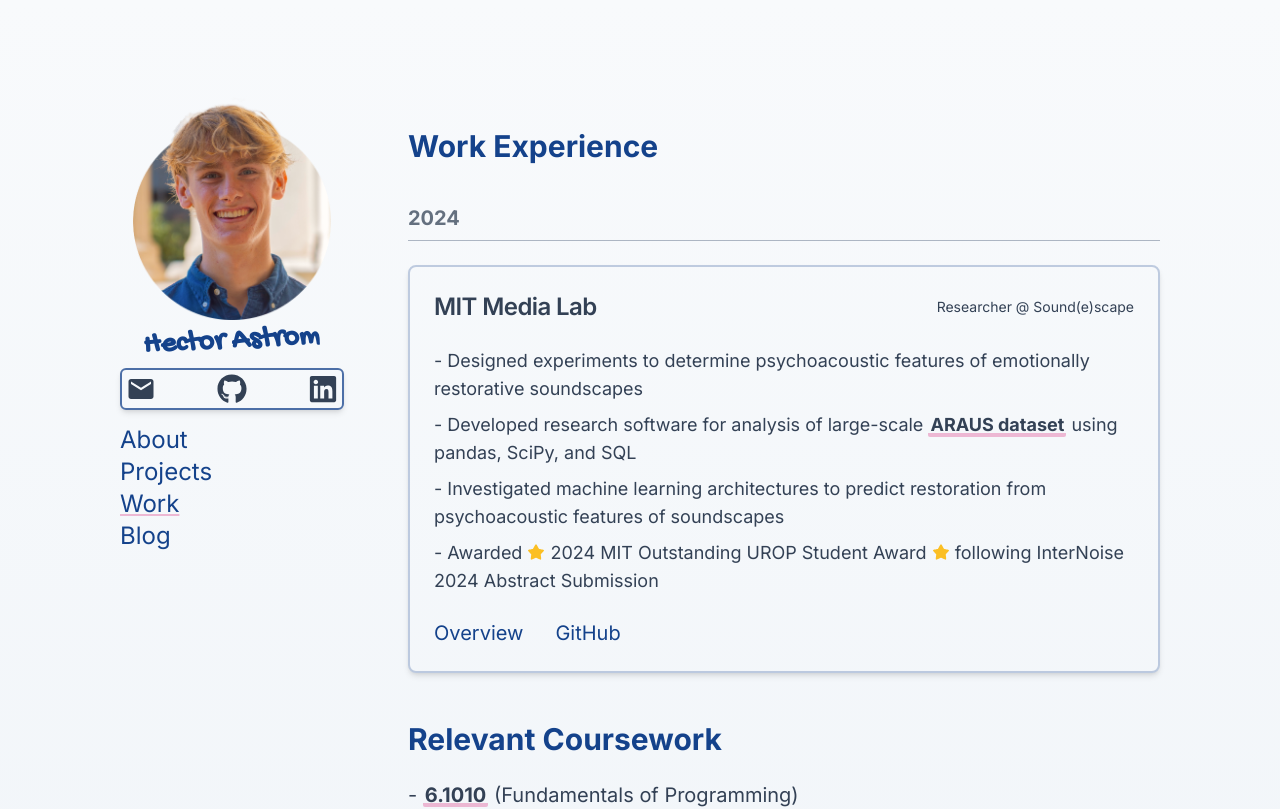
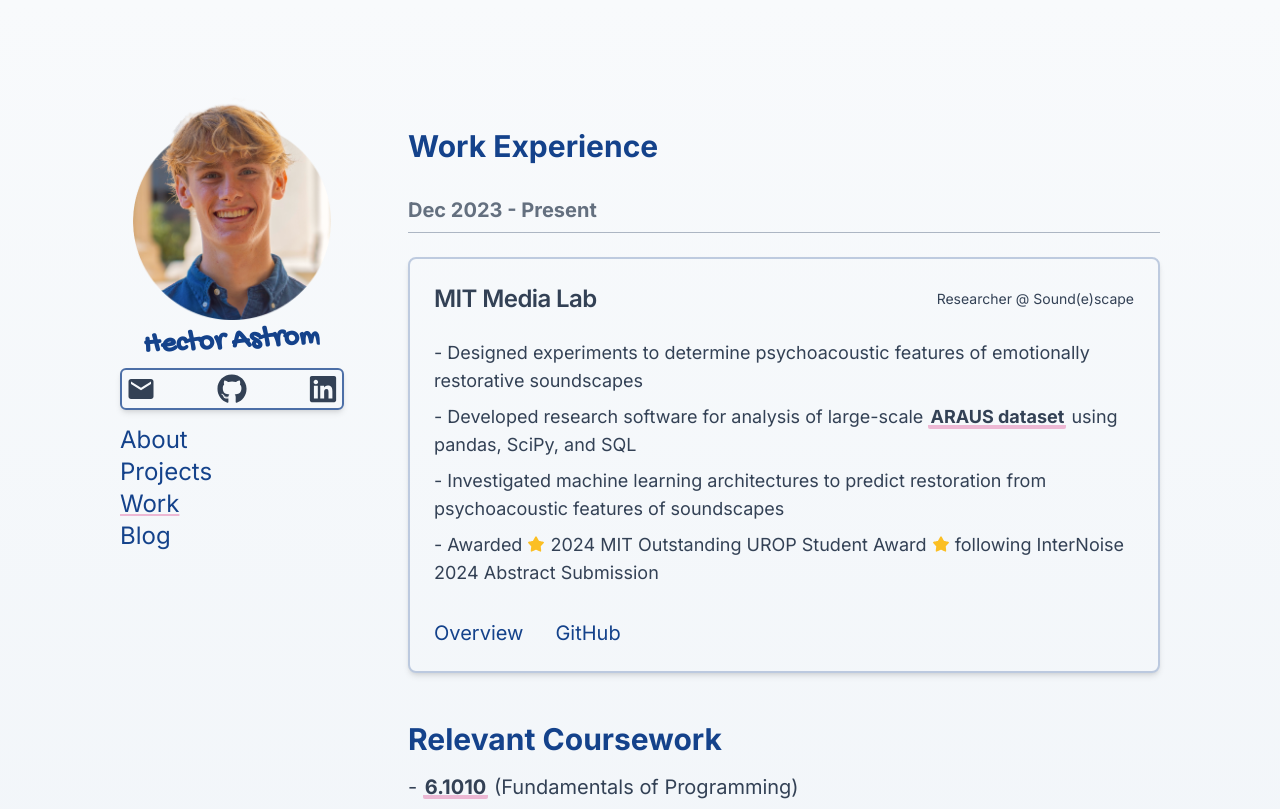
Before and after one commit to hectorastrom/personal-website, a Next.js app: page /work in a window 1280 px wide. Shown: the top 809 px of the page. Built offline with nearby package versions, Linux system fonts and the light colour scheme.

Commit message:
adjusted time frame for work page

```diff
--- a/src/app/work/page.tsx
+++ b/src/app/work/page.tsx
@@ -21,12 +21,12 @@ export default function Page() {
 
   return (
     <>
-      <h1 className="text-2xl lg:text-3xl text-emphasis font-bold pb-6">
+      <h1 className="text-2xl lg:text-3xl text-emphasis font-bold pb-4">
         Work Experience
       </h1>
 
       <div className="py-4">
-        <h3 className="text-opacity-75 text-default text-lg md:text-xl font-bold">2024</h3>
+        <h3 className="text-opacity-75 text-default text-lg md:text-xl font-bold">Dec 2023 - Present</h3>
         <HorDivider gradient={false} />
       </div>
 
@@ -36,7 +36,7 @@ export default function Page() {
           <CardDescription>Researcher @ Sound(e)scape</CardDescription>
         </CardHeader>
         <CardContent>
-          <ul className="space-y-2">
+          <ul className="space-y-2 mb-2">
             <li>
               - Designed experiments to determine psychoacoustic features of
               emotionally restorative soundscapes
@@ -81,7 +81,7 @@ export default function Page() {
       </Card>
 
       {/* school information */}
-      <h1 className="text-2xl lg:text-3xl text-emphasis font-bold pb-6 mt-12">
+      <h1 className="text-2xl lg:text-3xl text-emphasis font-bold pb-4 mt-12">
         Relevant Coursework
       </h1>
       <ul className="space-y-2">
```
